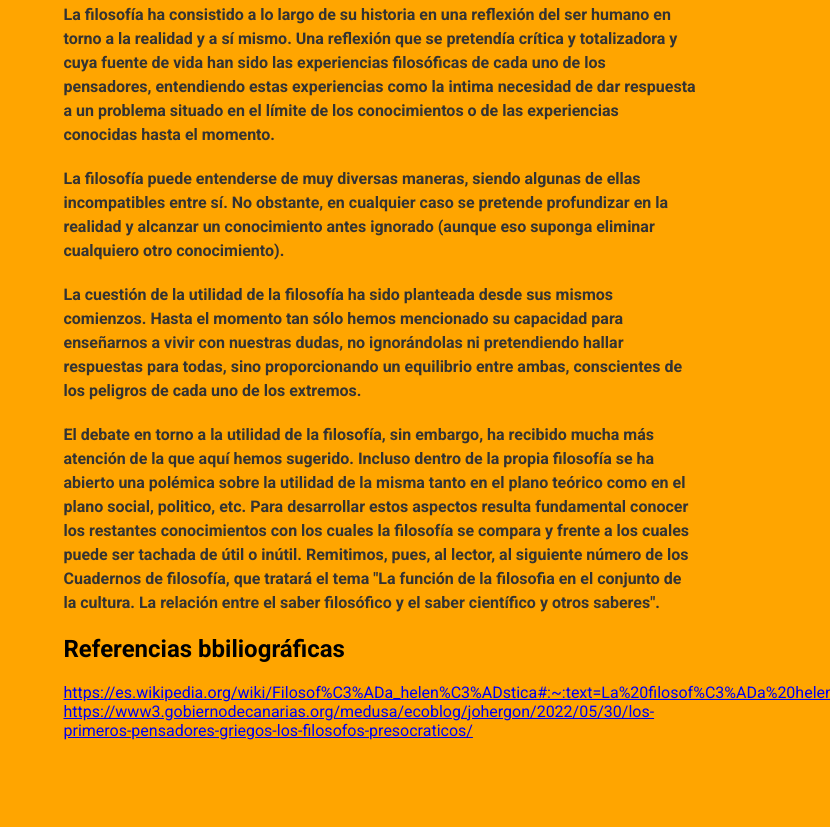
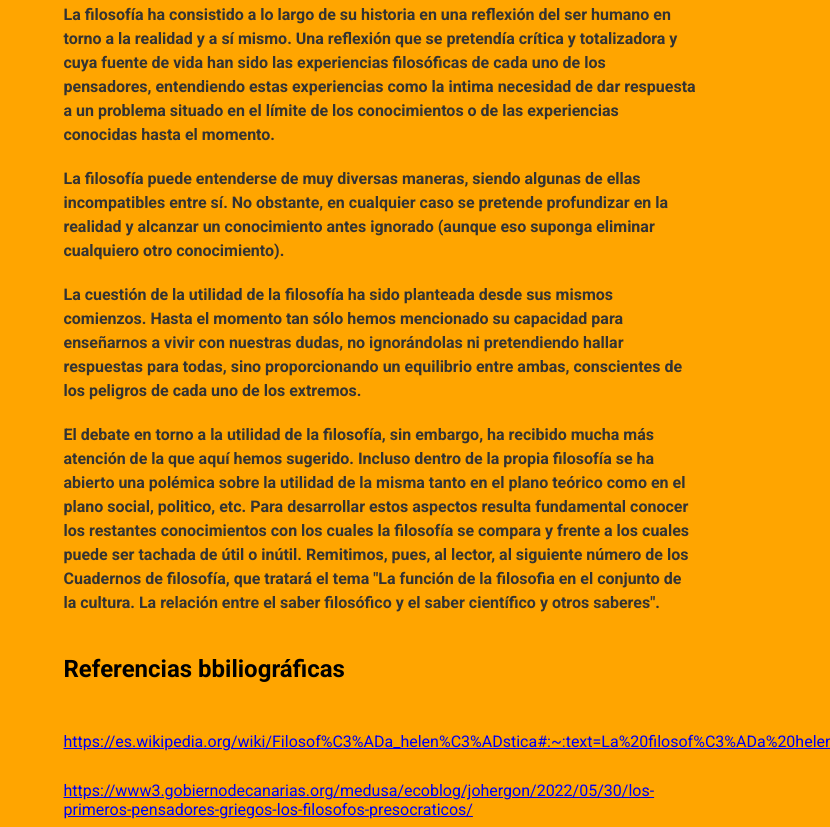
Before and after one commit to REIISILVER/filosofia, a plain HTML site: page index.html in a window 1280 px wide. Shown: the part 3701-4528 px from the top of the page, without its empty margins (450-1280 px from the left). Before the commit the page ends 4449 px from the top, so only its background shows below. Drawn offline with nearby package versions, Linux system fonts and the light colour scheme; a web font is replaced by a local one.

Commit message:
cuarto
asdasd

```diff
--- a/css/index.css
+++ b/css/index.css
@@ -206,4 +206,7 @@ header {
   .bibliografia {
      width: 50%;
     margin-left:40%;
+    display: flex;
+    flex-direction: column;
+    gap: 30px;
   }
```
